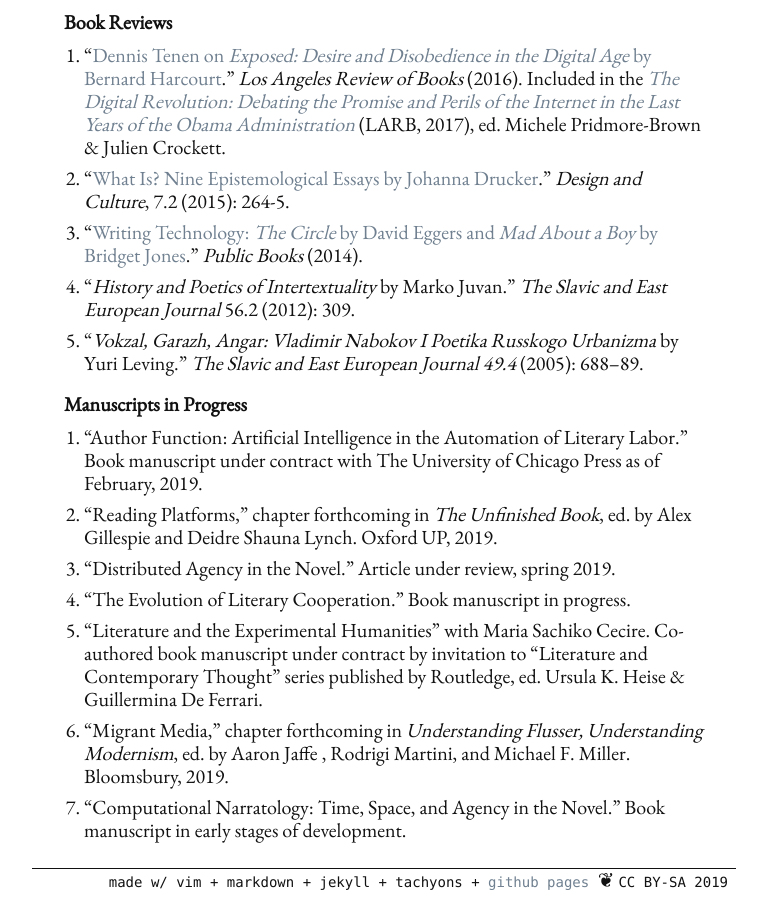
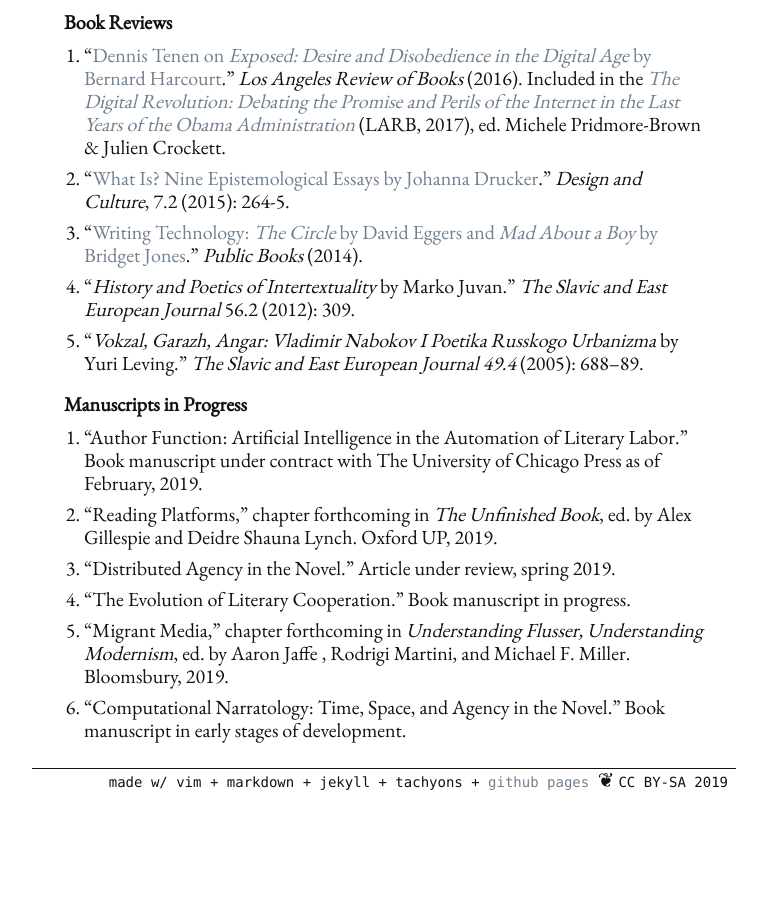
Before and after one commit to denten/denten.github.io, a Jekyll site: the page built from _pages/publications.md, in a window 1280 px wide and 900 px high, scrolled down 1064 px. Shown: the whole window, without its empty margins (256-1023 px from the left). Built offline with Jekyll 4.4.1, drawn with Linux system fonts in a browser that asks for light colours; after the commit the page ends 1864 px from its top, so only the background shows below that.

Commit message:
update publications

```diff
--- a/_includes/CV/04-publications.md
+++ b/_includes/CV/04-publications.md
@@ -74,9 +74,6 @@
    Deidre Shauna Lynch. Oxford UP, 2019.
 4. "Distributed Agency in the Novel." Article under review, spring 2019.
 6. "The Evolution of Literary Cooperation." Book manuscript in progress.
-8. "Literature and the Experimental Humanities" with Maria Sachiko Cecire.  Co-authored book
-   manuscript under contract by invitation to "Literature and Contemporary Thought" series
-published by Routledge, ed.  Ursula K. Heise & Guillermina De Ferrari.
 9. "Migrant Media," chapter forthcoming in *Understanding Flusser, Understanding Modernism*,
    ed. by Aaron Jaffe , Rodrigi Martini, and Michael F. Miller. Bloomsbury, 2019.
 10. "Computational Narratology: Time, Space, and Agency in the Novel." Book manuscript in early
```
